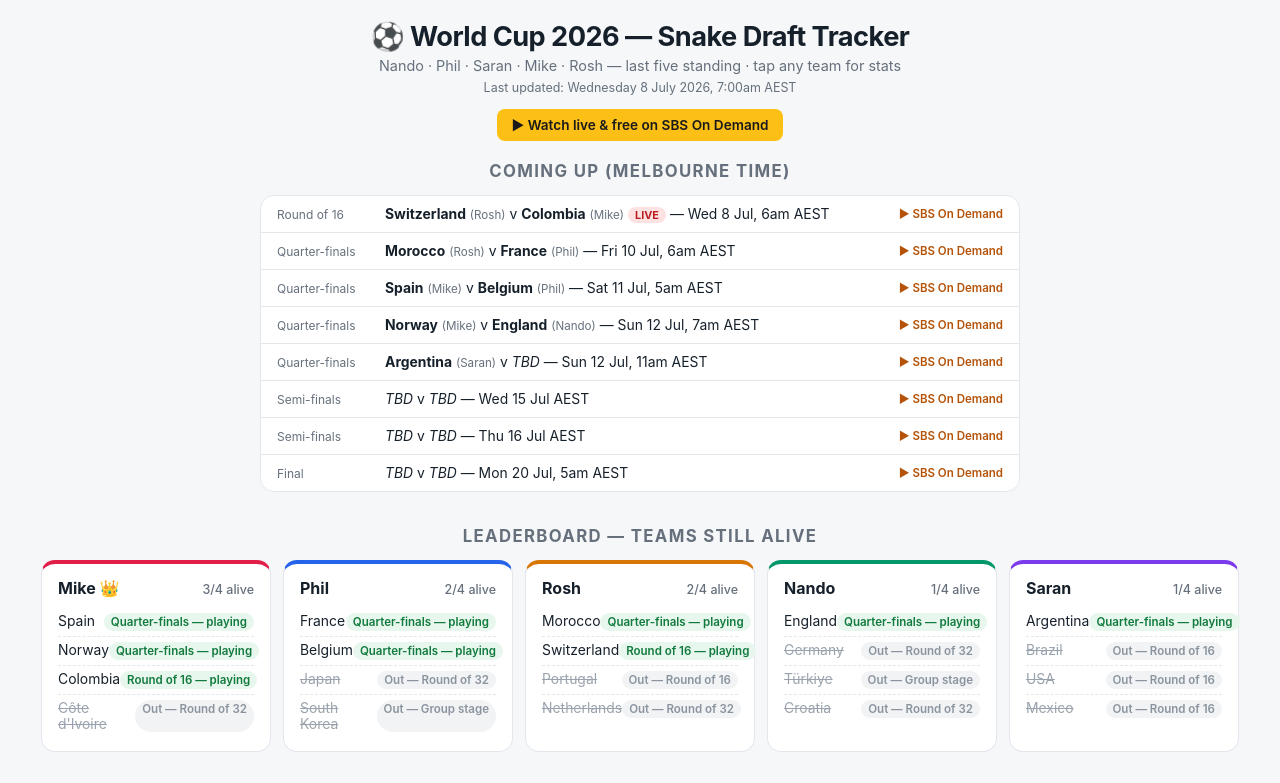
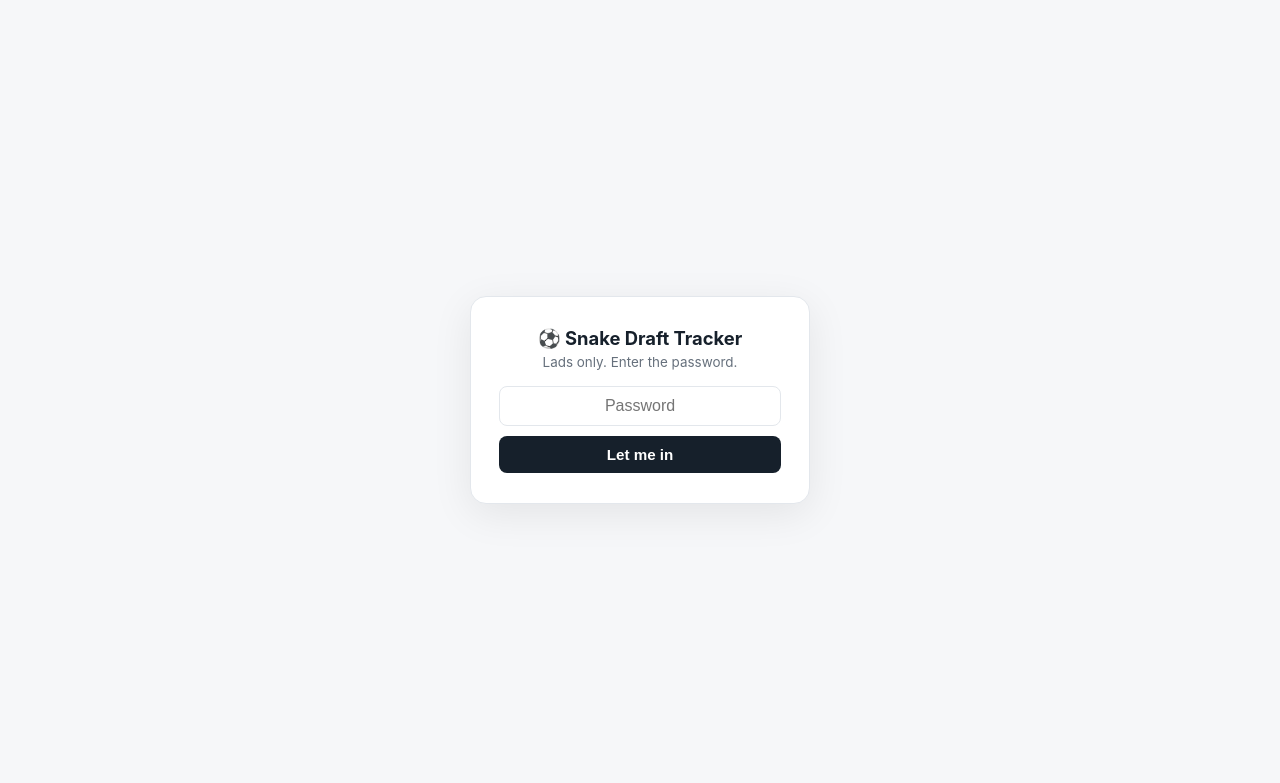
Before and after one commit to rainbowang/fifa, a plain HTML site: page index.html in a window 1280 px wide. Shown: the top 783 px of the page. Drawn offline with Linux system fonts and the light colour scheme.

Commit message:
Add files via upload

```diff
--- a/index.html
+++ b/index.html
@@ -76,6 +76,18 @@
   .share-fixed { text-align:center; margin-top:8px; }
   footer { text-align:center; color:var(--muted); font-size:.72rem; margin-top:40px; }
 
+  /* password gate */
+  #gate { position:fixed; inset:0; background:var(--bg); z-index:100; display:flex; align-items:center; justify-content:center; padding:20px; }
+  #gate.open { display:none; }
+  .gatecard { background:var(--card); border:1px solid var(--line); border-radius:16px; padding:30px 28px; max-width:340px; width:100%; text-align:center; box-shadow:0 10px 40px rgba(0,0,0,.08); }
+  .gatecard h2 { text-transform:none; letter-spacing:0; font-size:1.15rem; color:var(--ink); margin-bottom:4px; }
+  .gatecard p { color:var(--muted); font-size:.84rem; margin-bottom:16px; }
+  .gatecard input { width:100%; padding:10px 12px; border:1px solid var(--line); border-radius:8px; font-size:1rem; text-align:center; margin-bottom:10px; }
+  .gatecard button { width:100%; padding:10px; border:none; border-radius:8px; background:#16202b; color:#fff; font-weight:600; font-size:.95rem; cursor:pointer; }
+  .gatecard .err { color:#b42318; font-size:.8rem; margin-top:8px; display:none; }
+  .gatecard.wrong .err { display:block; }
+  .gatecard.wrong input { border-color:#f3c1c1; }
+
   /* team modal */
   #overlay { display:none; position:fixed; inset:0; background:rgba(20,26,34,.45); z-index:50; align-items:flex-start; justify-content:center; padding:40px 14px; overflow-y:auto; }
   #overlay.show { display:flex; }
@@ -98,6 +110,15 @@
 </style>
 </head>
 <body>
+<div id="gate">
+  <div class="gatecard" id="gatecard">
+    <h2>&#9917; Snake Draft Tracker</h2>
+    <p>Lads only. Enter the password.</p>
+    <input type="password" id="pw" placeholder="Password" autocomplete="off">
+    <button onclick="tryUnlock()">Let me in</button>
+    <div class="err">Nope. Ask the group chat.</div>
+  </div>
+</div>
 <div class="wrap">
   <header>
     <h1>&#9917; World Cup 2026 &mdash; Snake Draft Tracker</h1>
@@ -145,6 +166,22 @@
 <div id="overlay"><div class="modal" id="modal"></div></div>
 
 <script>
+/* ---- password gate (casual protection only) ---- */
+const GATE_HASH = "a78d86f", GATE_KEY = "wc26_gate";
+function gateHash(s){ let x=5381; for(const c of s){ x=((x*33)^c.codePointAt(0))>>>0; } return x.toString(16); }
+function tryUnlock(){
+  const v = document.getElementById("pw").value.trim().toLowerCase();
+  if(gateHash(v) === GATE_HASH){
+    try{ localStorage.setItem(GATE_KEY, GATE_HASH); }catch(e){}
+    document.getElementById("gate").classList.add("open");
+  } else {
+    document.getElementById("gatecard").classList.add("wrong");
+    document.getElementById("pw").value = "";
+  }
+}
+try{ if(localStorage.getItem(GATE_KEY) === GATE_HASH) document.getElementById("gate").classList.add("open"); }catch(e){}
+document.getElementById("pw").addEventListener("keydown", e => { if(e.key==="Enter") tryUnlock(); });
+
 /* ================= DATA — edit this block to update results ================= */
 const LAST_UPDATED = "Wednesday 8 July 2026, 7:00am AEST";
 const SBS_URL = "https://www.sbs.com.au/ondemand/fifa-world-cup-2026";
```
